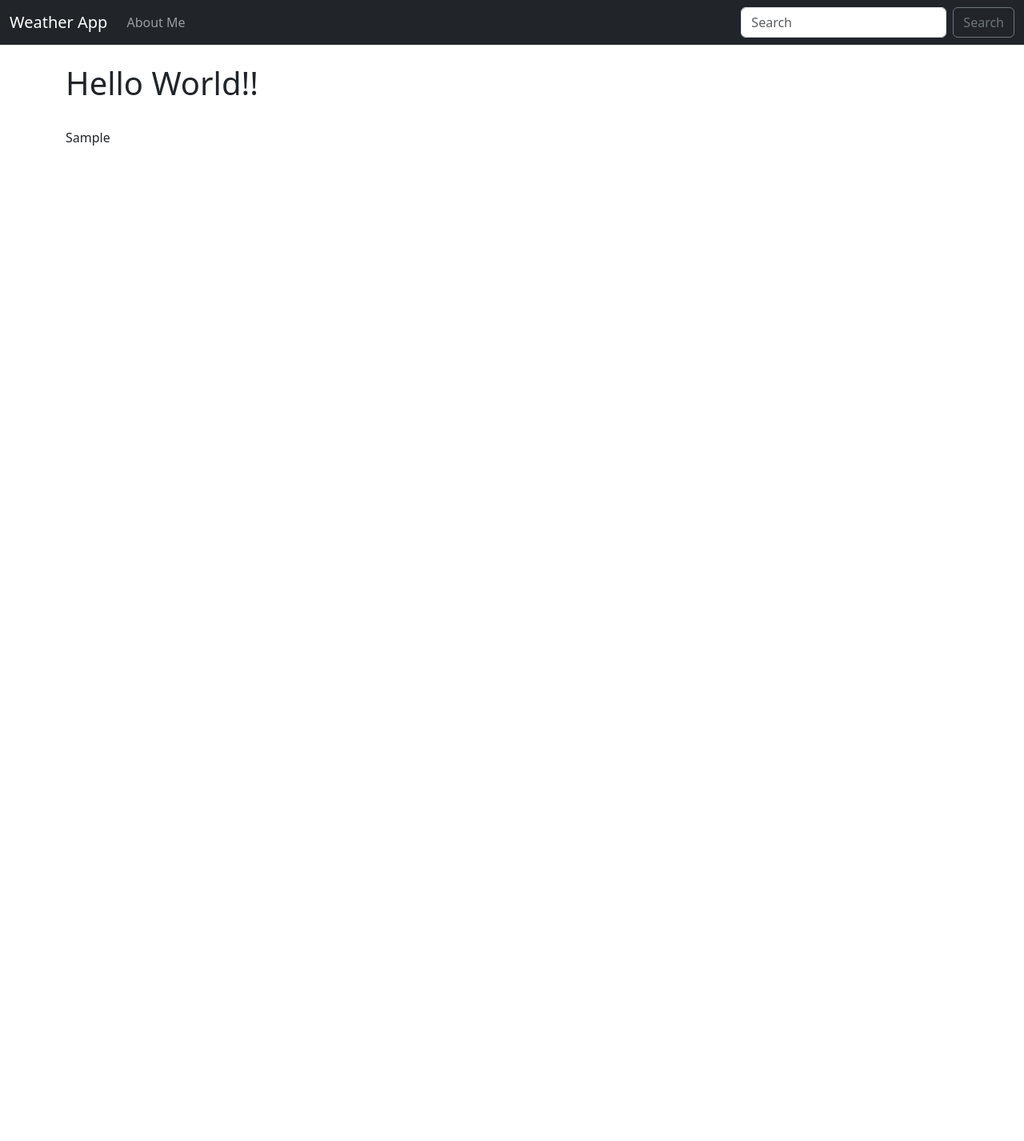
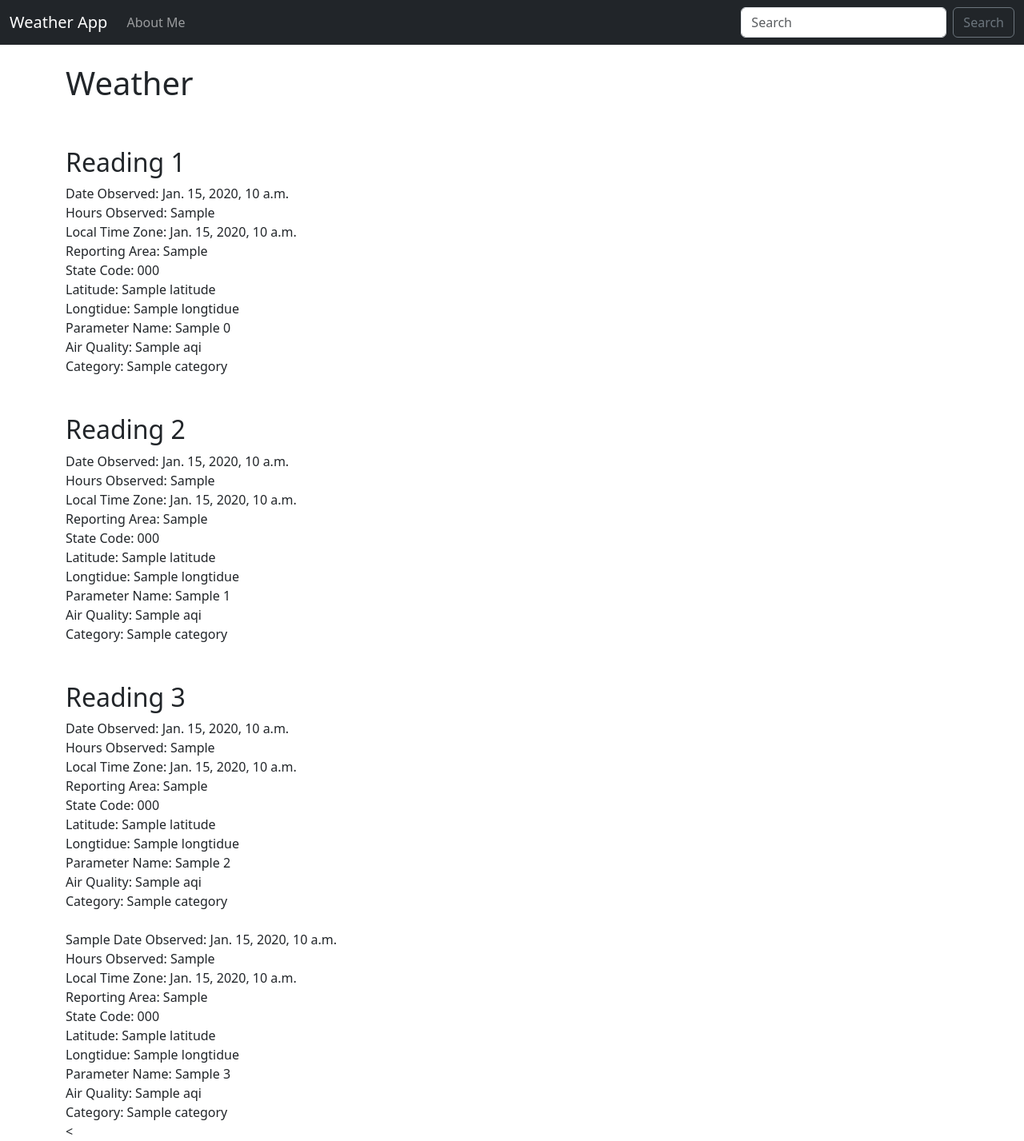
Before and after one commit to ArisKaralis/DjangoWeather, a Django app: template lookup/templates/home.html in a window 1280 px wide. Shown: the whole page at 80% size. Before the commit the page ends 182 px from the top, so only its background shows below. Run offline with Django 4.2, Linux system fonts and the light colour scheme; the template is opened without the code that fills it: most values are stand-ins (such as "Sample title", 1, 10 or a date in 2020).

Commit message:
api data manipulation

```diff
--- a/lookup/templates/home.html
+++ b/lookup/templates/home.html
@@ -2,8 +2,64 @@
 
 {% block content %}
 
-<h1>Hello World!!</h1>
+<h1>Weather</h1>
 <br/>
-{{ api.0 }}
+<br/>
+<h2>Reading 1</h1>
+
+Date Observed: {{api.0.DateObserved}}<br/>
+Hours Observed: {{api.0.HoursObserved}}<br/>
+Local Time Zone: {{api.0.LocalTimeZone}}<br/>
+Reporting Area: {{api.0.ReportingArea }}<br>
+State Code: {{api.0.StateCode}}<br/>
+Latitude: {{api.0.Latitude}}<br/>
+Longtidue: {{api.0.Longtidue}}<br/>
+Parameter Name: {{api.0.ParameterName}}<br/>
+Air Quality: {{api.0.AQI}}<br/>
+Category: {{api.0.Category.Name }} <br/>
+<br/>
+<br/>
+<h2>Reading 2</h1>
+
+Date Observed: {{api.1.DateObserved}}<br/>
+Hours Observed: {{api.1.HoursObserved}}<br/>
+Local Time Zone: {{api.1.LocalTimeZone}}<br/>
+Reporting Area: {{api.1.ReportingArea}}<br>
+State Code: {{api.1.StateCode}}<br/>
+Latitude: {{api.1.Latitude}}<br/>
+Longtidue: {{api.1.Longtidue}}<br/>
+Parameter Name: {{api.1.ParameterName}}<br/>
+Air Quality: {{api.1.AQI}}<br/>
+Category: {{api.1.Category.Name}}<br/>
+<br/>
+<br/>
+<h2>Reading 3</h1>
+
+Date Observed: {{api.2.DateObserved}}<br/>
+Hours Observed: {{api.2.HoursObserved}}<br/>
+Local Time Zone: {{api.2.LocalTimeZone}}<br/>
+Reporting Area: {{api.2.ReportingArea}}<br>
+State Code: {{api.2.StateCode}}<br/>
+Latitude: {{api.2.Latitude}}<br/>
+Longtidue: {{api.2.Longtidue}}<br/>
+Parameter Name: {{api.2.ParameterName}}<br/>
+Air Quality: {{api.2.AQI}}<br/>
+Category: {{api.2.Category.Name}}<br/>
+<br>
+
+{{ api.3 }}
+
+Date Observed: {{api.3.DateObserved}}<br/>
+Hours Observed: {{api.3.HoursObserved}}<br/>
+Local Time Zone: {{api.3.LocalTimeZone}}<br/>
+Reporting Area: {{api.3.ReportingArea}}<br>
+State Code: {{api.3.StateCode}}<br/>
+Latitude: {{api.3.Latitude}}<br/>
+Longtidue: {{api.3.Longtidue}}<br/>
+Parameter Name: {{api.3.ParameterName}}<br/>
+Air Quality: {{api.3.AQI}}<br/>
+Category: {{api.3.Category.Name}}<br/>
+<
+
 
 {% endblock %}
--- a/lookup/views.py
+++ b/lookup/views.py
@@ -8,7 +8,7 @@ def home(request):
 	api_request = requests.get("https://www.airnowapi.org/aq/observation/zipCode/current/?format=application/json&zipCode=89129&distance=25&API_KEY=DC706355-EFE4-4EA6-8BE8-F87749165197")
 
 	try:
-		api = json.loads(api_request.content)
+		api = json.loads(api_request.text)
 	except Exception as e:
 		api = "Error..."
 
```
